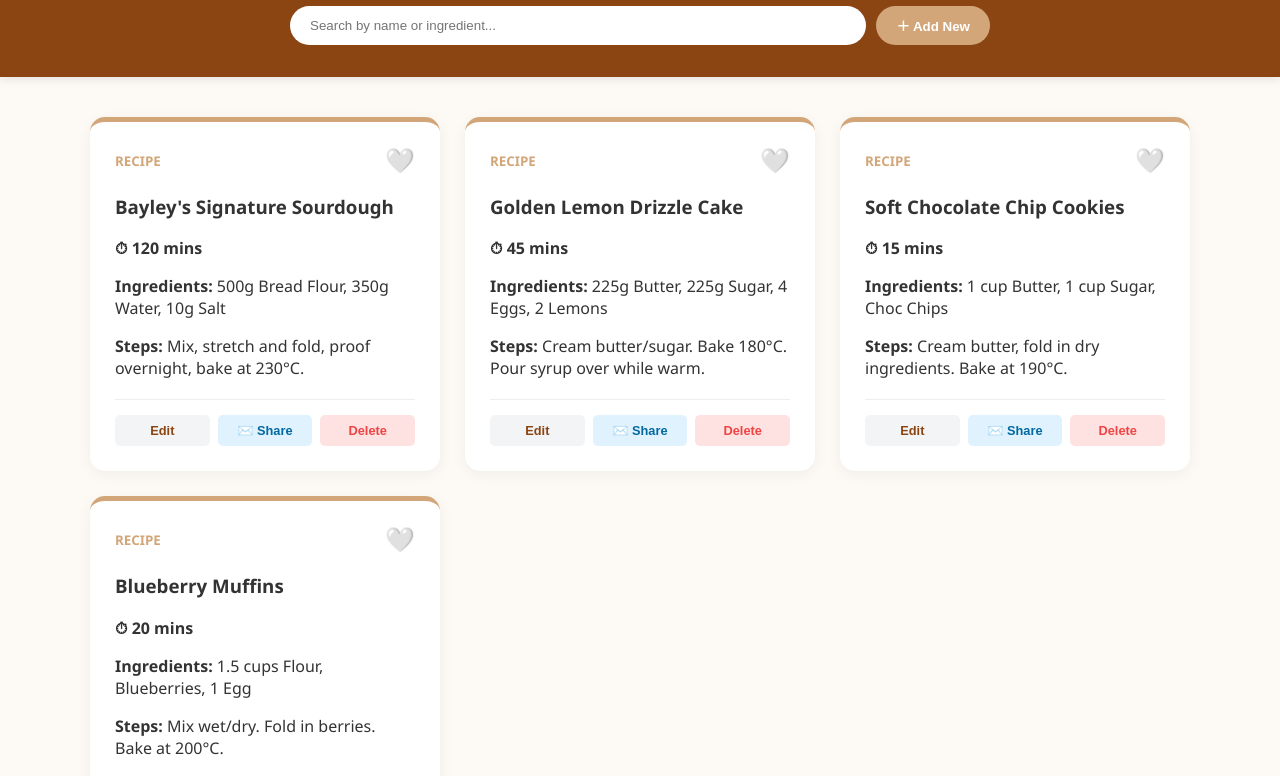
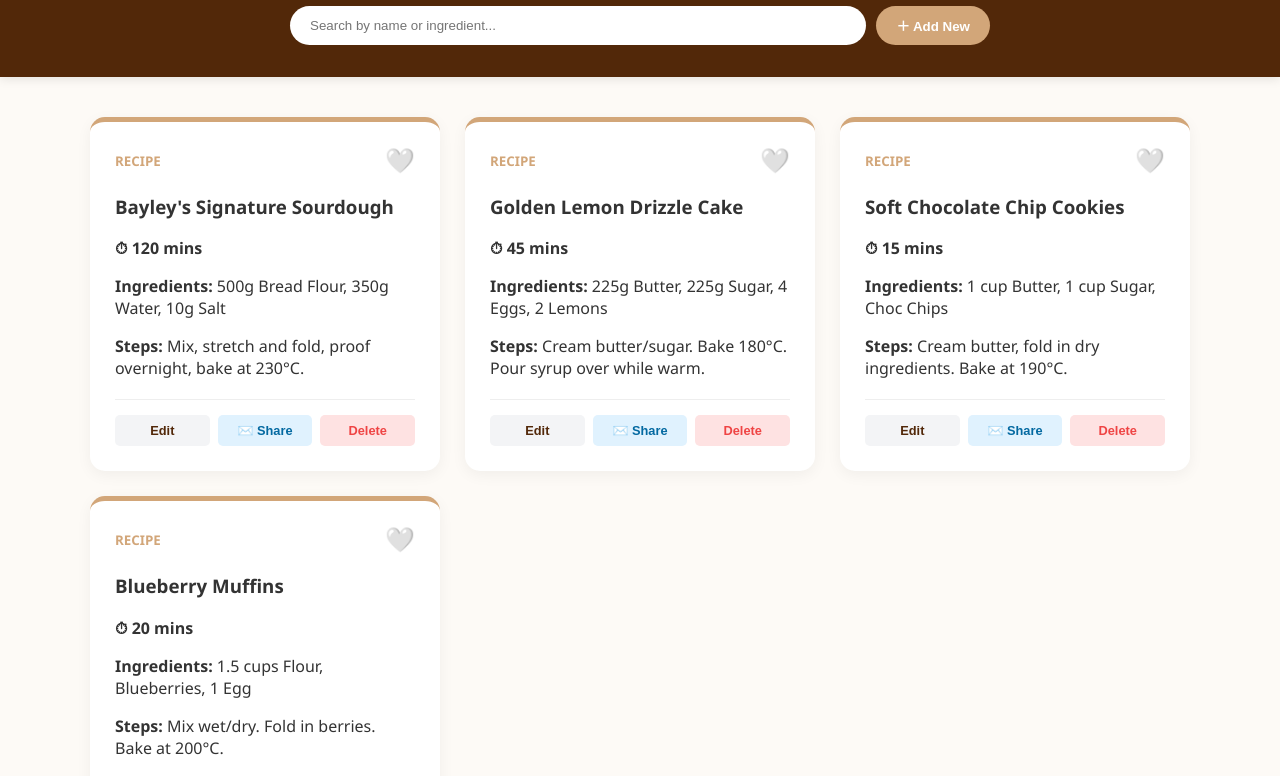
Before and after one commit to bayleykryzanowski/Baking_Recipes_App, a plain HTML site: page index.html in a window 1280 px wide. Shown: the part 112-888 px from the top of the page. Drawn offline with Linux system fonts and the light colour scheme.

Commit message:
Update README, index, script, and styles

```diff
--- a/style.css
+++ b/style.css
@@ -1,13 +1,14 @@
+/* CSS Variables for Theming */
 :root {
-    --primary: #8b4513;
+    --primary: #522809;
     --accent: #d2a679;
     --bg: #fdfaf6;
     --white: #ffffff;
     --fav-gold: #ffd700;
 }
-
+/* Global Styles */
 body { font-family: 'Segoe UI', sans-serif; background-color: var(--bg); margin: 0; color: #333; scroll-behavior: smooth; }
-
+/* Header Styles */
 header {
     background: var(--primary);
     color: white;
@@ -18,7 +19,7 @@ header {
     z-index: 1000;
     box-shadow: 0 2px 10px rgba(0,0,0,0.1);
 }
-
+/* Header Controls */
 .header-controls {
     display: flex;
     justify-content: center;
@@ -26,9 +27,9 @@ header {
     max-width: 700px;
     margin: 1rem auto 0;
 }
-
+/* Search Bar Styles */
 #searchBar { flex-grow: 1; padding: 12px 20px; border-radius: 25px; border: none; outline: none; }
-
+/* Jump Button Styles */
 .jump-btn {
     background: var(--accent);
     border: none;
@@ -38,16 +39,16 @@ header {
     cursor: pointer;
     font-weight: bold;
 }
-
+/* Main Container */
 .container { max-width: 1100px; margin: 40px auto; padding: 0 20px; }
-
+/* Recipe Grid Styles */
 .recipe-grid {
     display: grid;
     grid-template-columns: repeat(auto-fill, minmax(320px, 1fr));
     gap: 25px;
     margin-bottom: 50px;
 }
-
+/* Recipe Card Styles */
 .recipe-card {
     background: var(--white);
     padding: 25px;
@@ -64,9 +65,9 @@ header {
 }
 
 .card-header { display: flex; justify-content: space-between; align-items: center; margin-bottom: 10px; }
-
+/* Favorite Button Styles */
 .fav-btn { background: none; border: none; font-size: 1.5rem; cursor: pointer; padding: 0; }
-
+/* Recipe Title Styles */
 .card-actions {
     margin-top: 20px;
     display: flex;
@@ -75,11 +76,11 @@ header {
     padding-top: 15px;
     flex-wrap: wrap;
 }
-
+/* Action Button Styles */
 .edit-btn, .delete-btn, .share-btn {
     flex: 1; padding: 8px; border: none; border-radius: 5px; cursor: pointer; font-weight: bold; font-size: 0.8rem;
 }
-
+/* Individual Action Button Colors */
 .edit-btn { background: #f3f4f6; color: var(--primary); }
 .delete-btn { background: #fee2e2; color: #ef4444; }
 .share-btn { background: #e0f2fe; color: #0369a1; }
@@ -92,13 +93,13 @@ header {
     margin: 0 auto;
     box-shadow: 0 4px 20px rgba(0,0,0,0.1);
 }
-
+/* Form Styles */
 #recipeForm input, #recipeForm textarea {
     width: 100%; margin-bottom: 15px; padding: 12px; border: 1px solid #ddd; border-radius: 8px; font-family: inherit;
 }
-
+/* Form Button Styles */
 #recipeForm button {
     background: var(--primary); color: white; width: 100%; padding: 15px; border: none; border-radius: 8px; cursor: pointer; font-weight: bold;
 }
-
+/* Divider Styles */
 .divider { border: 0; height: 1px; background: #ddd; margin: 60px 0; }
```
Also changed, not shown: index.html (+4 -2 lines), script.js (+6 -6 lines), README.md.
